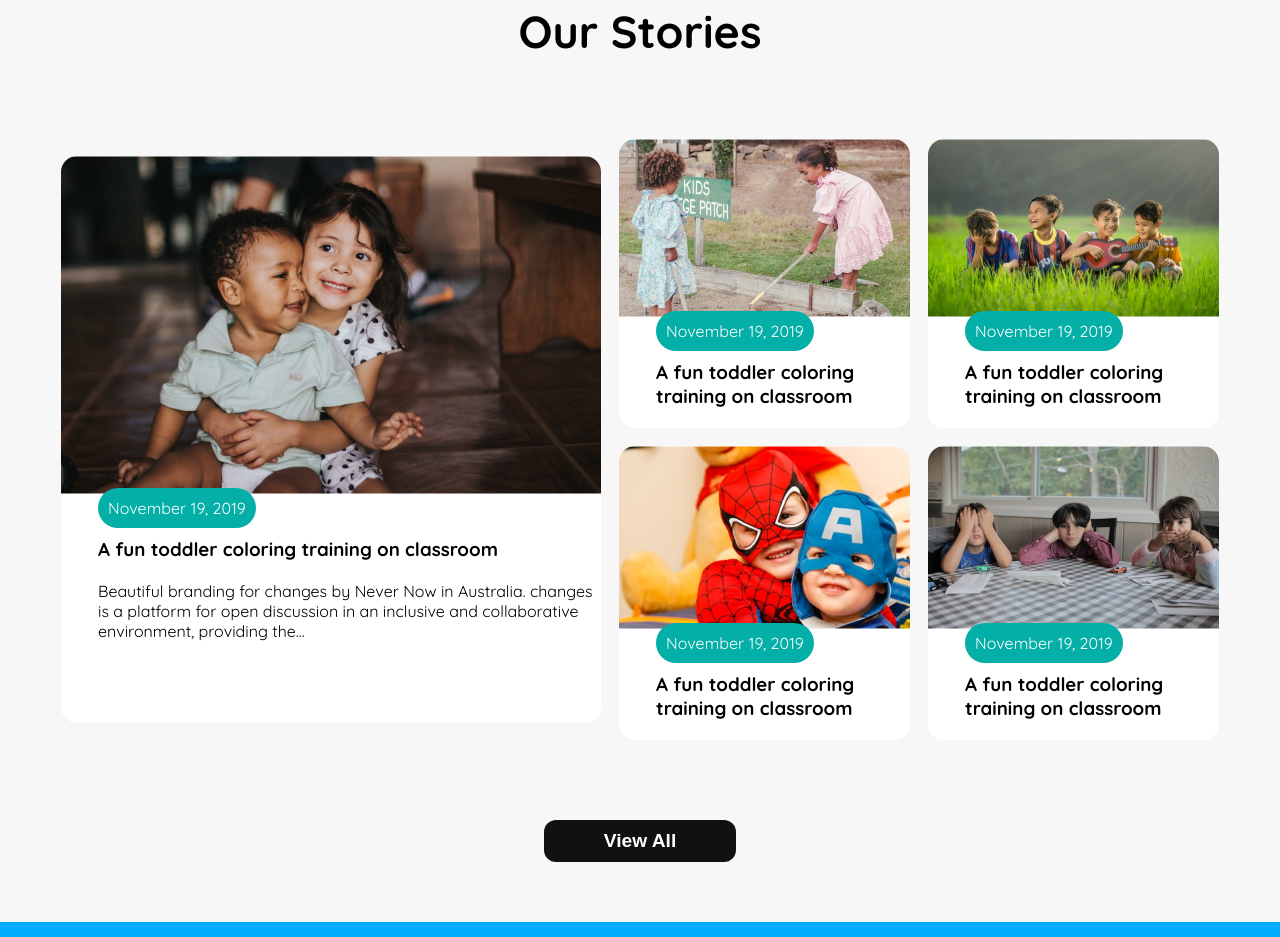
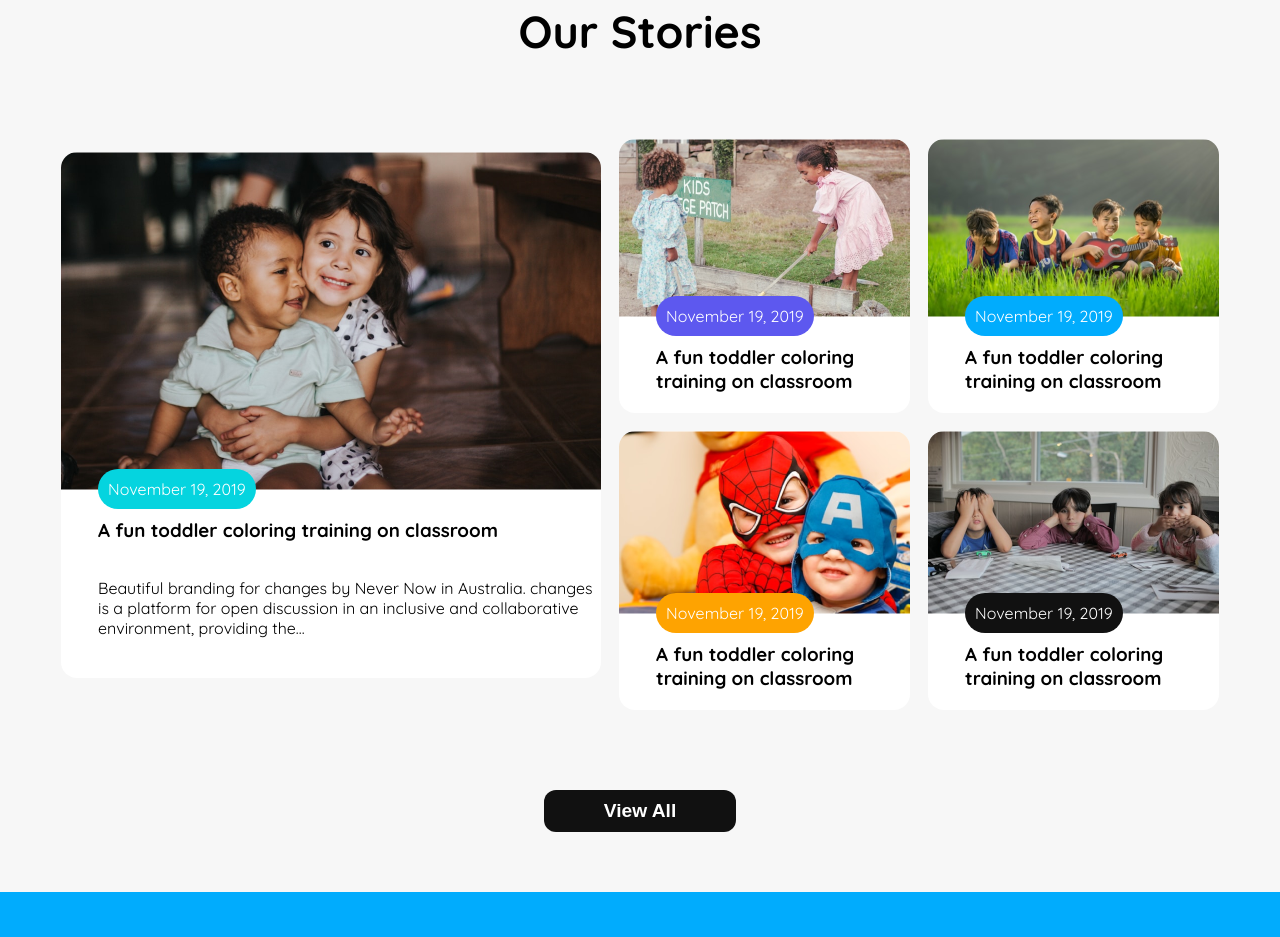
Before and after one commit to mahabur-rahman21/assignment-2, a plain HTML site: page index.html in a window 1280 px wide. Shown: the part 1537-2474 px from the top of the page. Drawn offline with Linux system fonts and the light colour scheme.

Commit message:
all done

```diff
--- a/index.html
+++ b/index.html
@@ -115,12 +115,12 @@
         <h3 class="section-title">Our Stories</h3>
 
         <div class="stories-container display-flex">
-          <div class="big-stories-card-container">
-            <div class="stories-card big-stories">
+          <div class="stories-card-container big-post">
+            <div class="stories-card big-post">
               <div>
                 <img src="assets/story-1.png" alt="" class="stories-img" />
               </div>
-              <span class="stories-date">November 19, 2019</span>
+              <span class="stories-date bg-cyan">November 19, 2019</span>
               <h3 class="stories-title">
                 A fun toddler coloring training on classroom
               </h3>
@@ -132,31 +132,39 @@
             </div>
           </div>
 
-          <div class="stories-card-container">
+          <div class="stories-card-container grid">
             <div class="stories-card">
-              <img src="assets/story-2.png" alt="" class="stories-img" />
-              <span class="stories-date">November 19, 2019</span>
+              <div>
+                <img src="assets/story-2.png" alt="" class="stories-img" />
+              </div>
+              <span class="stories-date bg-blue-purple">November 19, 2019</span>
               <h3 class="stories-title">
                 A fun toddler coloring training on classroom
               </h3>
             </div>
             <div class="stories-card">
-              <img src="assets/story-3.png" alt="" class="stories-img" />
-              <span class="stories-date">November 19, 2019</span>
+              <div>
+                <img src="assets/story-3.png" alt="" class="stories-img" />
+              </div>
+              <span class="stories-date bg-sky-blue">November 19, 2019</span>
               <h3 class="stories-title">
                 A fun toddler coloring training on classroom
               </h3>
             </div>
             <div class="stories-card">
-              <img src="assets/story-4.png" alt="" class="stories-img" />
-              <span class="stories-date">November 19, 2019</span>
+              <div>
+                <img src="assets/story-4.png" alt="" class="stories-img" />
+              </div>
+              <span class="stories-date bg-orange">November 19, 2019</span>
               <h3 class="stories-title">
                 A fun toddler coloring training on classroom
               </h3>
             </div>
             <div class="stories-card">
-              <img src="assets/story-5.png" alt="" class="stories-img" />
-              <span class="stories-date">November 19, 2019</span>
+              <div>
+                <img src="assets/story-5.png" alt="" class="stories-img" />
+              </div>
+              <span class="stories-date bg-black">November 19, 2019</span>
               <h3 class="stories-title">
                 A fun toddler coloring training on classroom
               </h3>
--- a/styles/style.css
+++ b/styles/style.css
@@ -43,8 +43,14 @@ body {
 .color-cyan {
   color: rgba(5, 212, 223, 1);
 }
+.bg-cyan {
+  background-color: rgba(5, 212, 223, 1);
+}
 .color-blue-purple {
   color: rgba(93, 88, 239, 1);
+}
+.bg-blue-purple {
+  background-color: rgba(93, 88, 239, 1);
 }
 .display-flex {
   display: flex;
@@ -200,7 +206,7 @@ main section {
 
 /* stories */
 
-.stories-card-container {
+.grid {
   display: grid;
   grid-template-columns: repeat(2, 1fr);
   gap: 18px;
@@ -215,11 +221,9 @@ main section {
 .stories-card {
   border-radius: 16px;
   background-color: #fff;
+  position: relative;
 }
 
-.big-stories {
-  padding-bottom: 32px;
-}
 .stories-img {
   border-top-right-radius: 16px;
   border-top-left-radius: 16px;
@@ -233,16 +237,18 @@ main section {
 }
 
 .stories-des {
-  margin-bottom: 50px;
+  margin-top: 36px;
 }
-
+.stories-title {
+  margin-top: 24px;
+}
 .stories-date {
   border-radius: 20px;
-  margin-top: -30px;
-  background-color: rgb(4, 175, 167);
+  margin-top: -25px;
   padding: 10px;
   color: #fff;
   font-size: 1rem;
+  position: absolute;
 }
 
 .view-all-btn-container {
@@ -251,6 +257,10 @@ main section {
   align-items: center;
   margin-top: 80px;
   margin-bottom: 60px;
+}
+
+.big-post {
+  padding-bottom: 20px;
 }
 
 /* footer */
@@ -398,6 +408,29 @@ footer ul li a {
     padding: 0;
   }
 
+  /* stories */
+
+  .big-post {
+    display: none;
+    margin: 0;
+    padding: 0;
+  }
+
+  .stories-img {
+    width: 100%;
+  }
+  .stories-title,
+  .stories-date {
+    font-size: 12px;
+  }
+
+  .stories-date,
+  .stories-title,
+  .stories-des {
+    margin-left: 18px;
+    margin-bottom: 20px;
+  }
+
   /* .footer-section */
 
   .footer-section {
```
